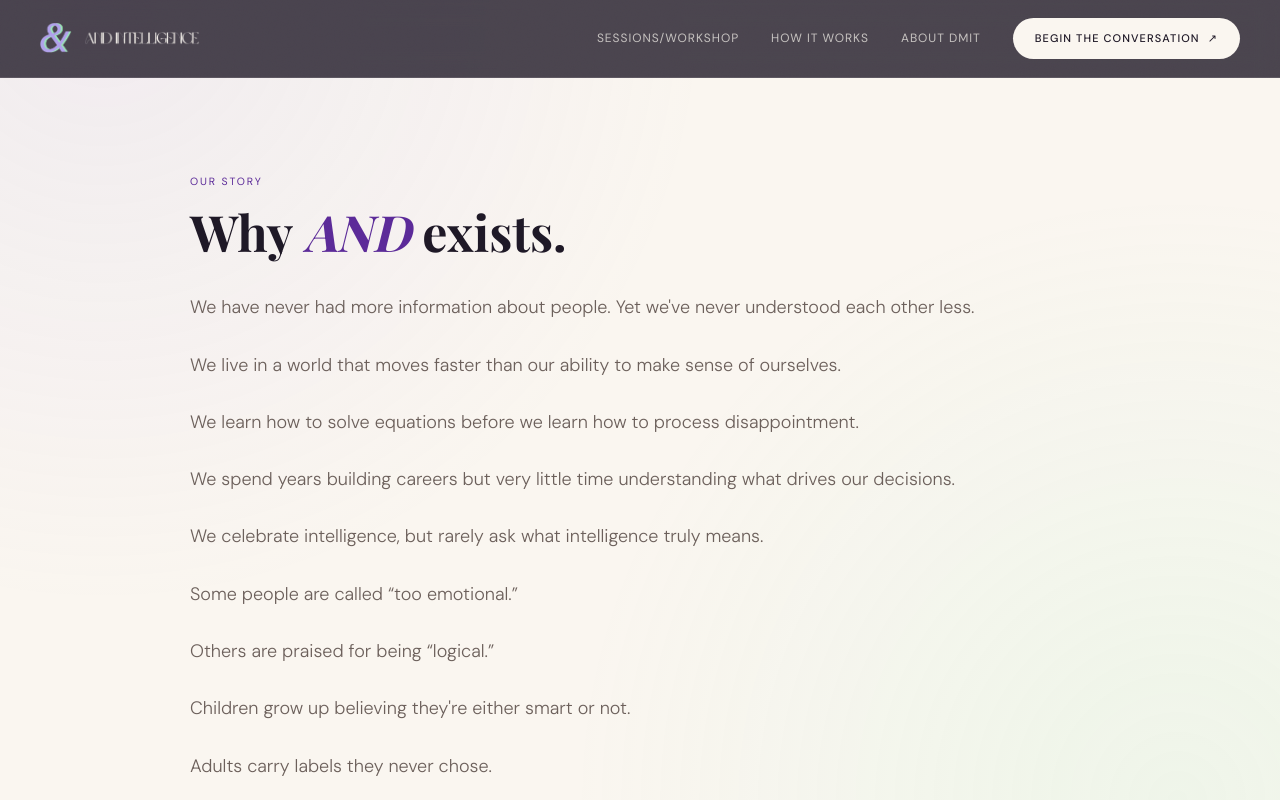
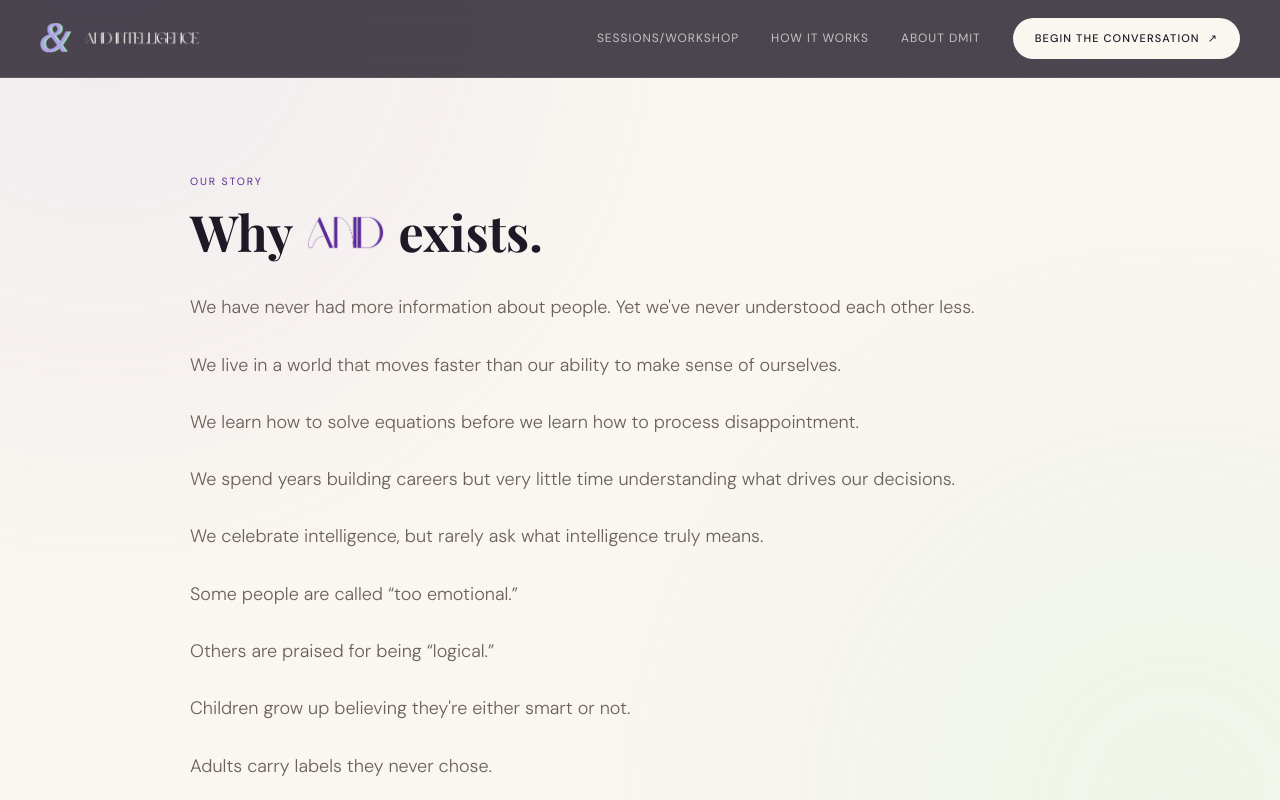
Before and after one commit to altnisthon/-intelligenceweb, a Next.js app: page /about in a window 1280 px wide. Shown: the top 800 px of the page. Built offline with nearby package versions, Linux system fonts and the light colour scheme.

Commit message:
Replace AND text with wordmark image in About page heading

```diff
--- a/app/about/page.tsx
+++ b/app/about/page.tsx
@@ -1,4 +1,5 @@
 import type { Metadata } from "next";
+import Image from "next/image";
 import Container from "@/components/Container";
 import CtaLink from "@/components/CtaLink";
 
@@ -15,8 +16,16 @@ export default function AboutPage() {
           <div className="mb-4 font-sans text-[10.5px] uppercase tracking-[0.18em] text-purple">
             Our Story
           </div>
-          <h1 className="mb-8 font-serif text-[clamp(30px,4vw,50px)] font-bold leading-[1.08] text-plum">
-            Why <span className="italic text-purple">AND</span> exists.
+          <h1 className="mb-8 flex flex-wrap items-center gap-x-3 font-serif text-[clamp(30px,4vw,50px)] font-bold leading-[1.08] text-plum">
+            Why
+            <Image
+              src="/footer-and.png"
+              alt="AND"
+              width={338}
+              height={156}
+              style={{ height: "0.75em", width: "auto" }}
+            />
+            exists.
           </h1>
           <div className="flex flex-col gap-6 font-sans text-lg font-light leading-[1.85] text-muted">
             <p>We have never had more information about people. Yet we&apos;ve never understood each other less.</p>
```
